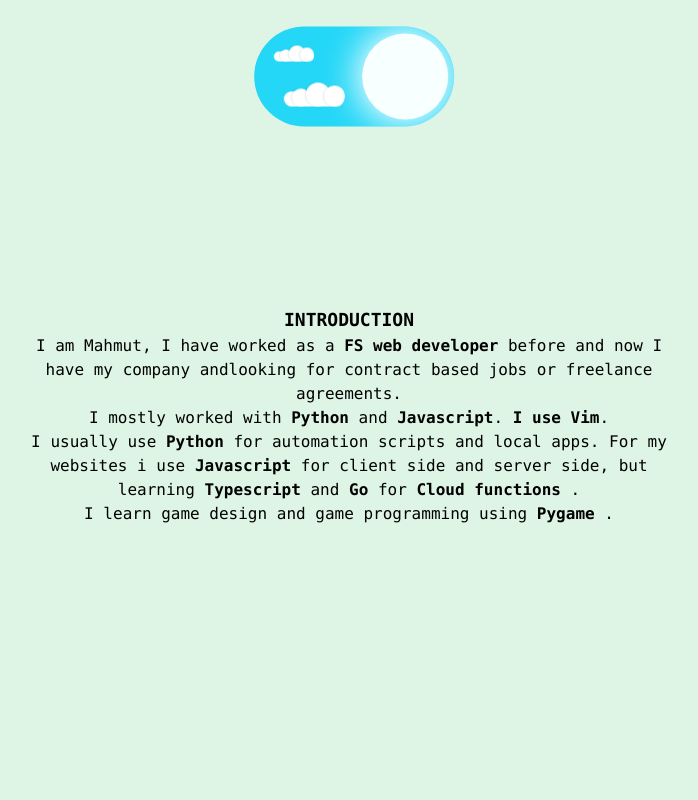
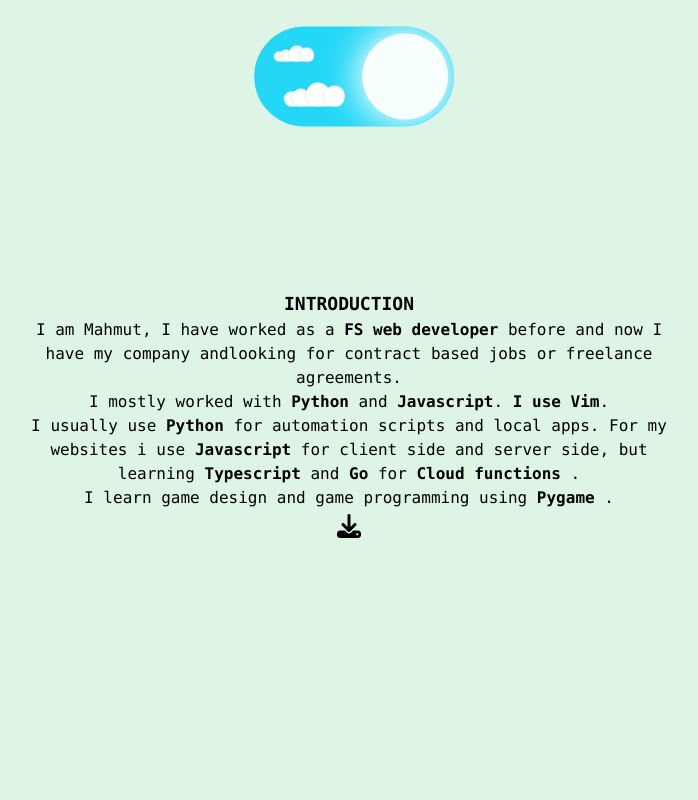
Before and after one commit to mahnuser/showcase, a website built with webpack: page public/index.html in a window 1280 px wide. Shown: the top 800 px of the page, without its empty margins (291-989 px from the left). Built offline with nearby package versions, Linux system fonts and the light colour scheme.

Commit message:
fix: cv download option added

```diff
--- a/public/index.html
+++ b/public/index.html
@@ -84,6 +84,14 @@
             I learn game design and game programming using <b class="font-bold">Pygame</b> .
 
           </div>
+
+        <div class="pt-4"><a target="_blank"></a>
+          <button>
+            <a href="./download/Mahmut-Seliz-CV.pdf" download="Mahmut-Seliz-CV.pdf">
+              <i width=100px class="fa-solid fa-download text-2xl"></i>
+            </a>
+            </button>
+        </div>
         </div>
       </section>
     </div>
```
Also changed, not shown: public/dist/main.css, 1 other file.
